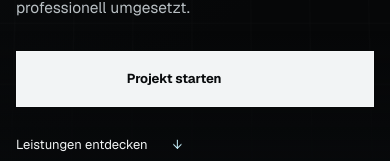
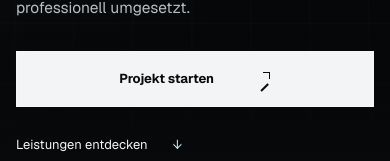
Before and after one commit to speedmaster1/systemtechnik-zwirner-website, a Next.js app: page / in a window 390 px wide. Shown: the part 539-700 px from the top of the page. Built offline with nearby package versions, Linux system fonts and the light colour scheme.

Commit message:
Fix mobile rendering in app/globals.css

```diff
--- a/app/globals.css
+++ b/app/globals.css
@@ -159,4 +159,9 @@ h2{font-size:clamp(40px,4.7vw,70px)}
   .services,.about{-webkit-text-fill-color:currentColor}
   .services .service-card{background:#f0f1f0;color:#0a0c0e}
   .services .service-card:hover{background:#f8f9f8}
+  .reveal{opacity:1!important;transform:none!important}
 }
+
+.button-arrow{position:relative;display:inline-block;width:15px;height:15px;flex:0 0 15px}
+.button-arrow:before{content:"";position:absolute;left:2px;bottom:2px;width:10px;height:1.5px;background:currentColor;transform:rotate(-45deg);transform-origin:right center}
+.button-arrow:after{content:"";position:absolute;right:1px;top:1px;width:7px;height:7px;border-top:1.5px solid currentColor;border-right:1.5px solid currentColor}
```
